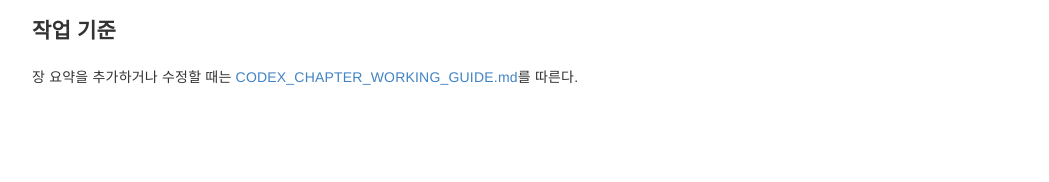
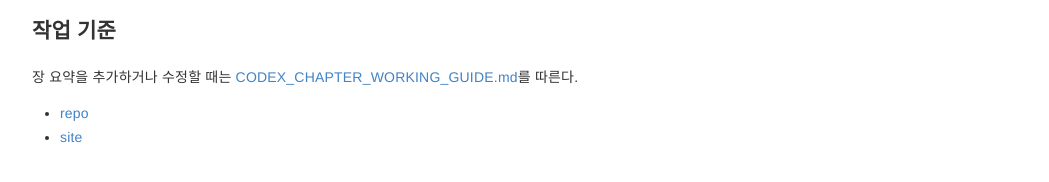
Before and after one commit to CodeComplete2PP/CodeComplete, a Jekyll site: the page built from index.md, in a window 1280 px wide. Shown: the part 1614-1796 px from the top of the page, without its empty margins (223-1272 px from the left). Built offline with Jekyll 4.4.1, drawn with Linux system fonts in a browser that asks for light colours.

Commit message:
Update index.md

```diff
--- a/index.md
+++ b/index.md
@@ -54,3 +54,6 @@ layout: home
 ### 작업 기준
 
 장 요약을 추가하거나 수정할 때는 [CODEX_CHAPTER_WORKING_GUIDE.md](./CODEX_CHAPTER_WORKING_GUIDE.md)를 따른다.
+
+- [repo](https://github.com/CodeComplete2PP/CodeComplete)
+- [site](https://codecomplete2pp.github.io/CodeComplete/)
```
